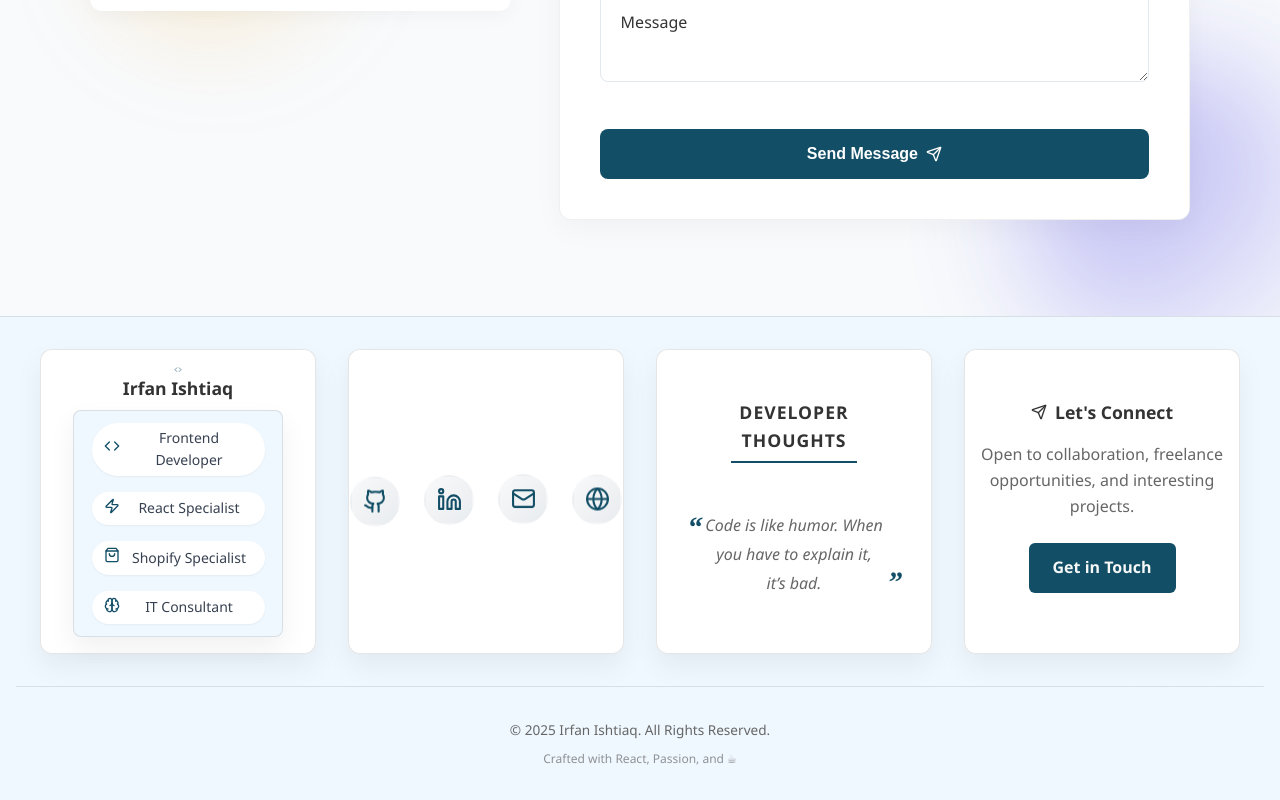
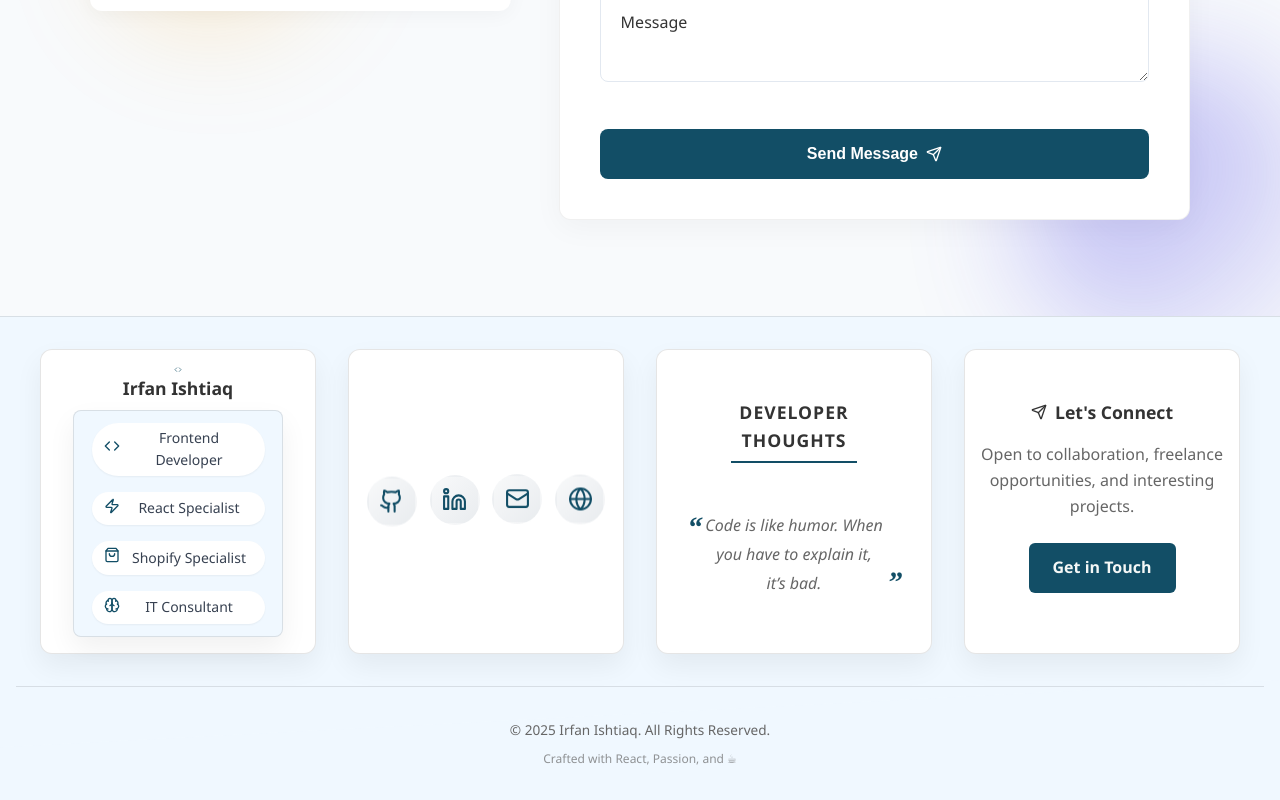
Before and after one commit to irfan3434/irfanishtiaq.dev, a React (Create React App) app: page /contact in a window 1280 px wide. Shown: the part 634-1434 px from the top of the page. Built offline with nearby package versions, Linux system fonts and the light colour scheme.

Commit message:
new addition of changes in footer

```diff
--- a/src/components/Footer.css
+++ b/src/components/Footer.css
@@ -193,7 +193,7 @@
   margin: 0;
   display: flex;
   justify-content: center;
-  gap: 1.5rem;
+  gap: 0.8rem;
   align-items: center;
   background: #fff;
   border: 1px solid var(--footer-border);
```
